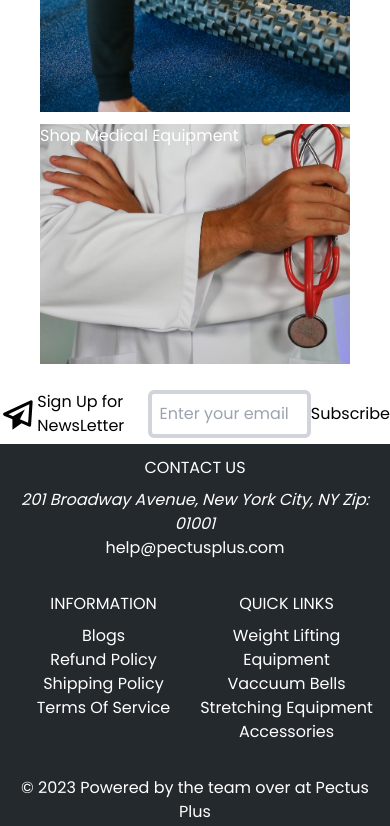
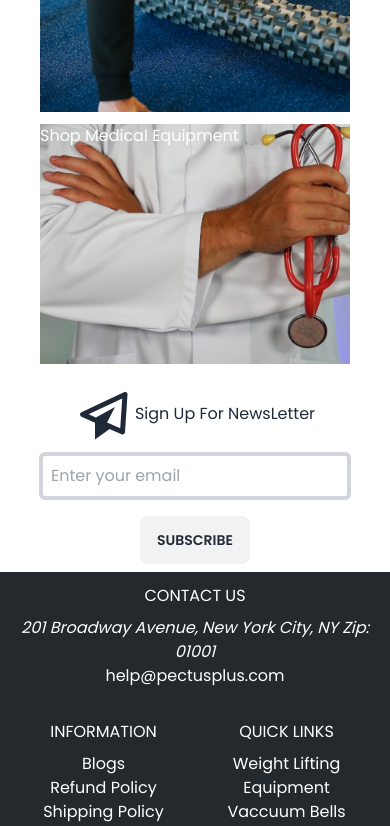
Before and after one commit to Asalz20/pectus-plus-frontend, a React (Vite) app: page / in a window 390 px wide. Shown: the part 1156-1982 px from the top of the page. Built offline with nearby package versions, Linux system fonts and the light colour scheme.

Commit message:
Made inputs responsive

```diff
--- a/package.json
+++ b/package.json
@@ -3,7 +3,7 @@
   "private": true,
   "version": "0.0.0",
   "scripts": {
-    "dev": "vite",
+    "dev": "vite --host",
     "build": "vite build",
     "lint": "eslint src --ext js,jsx --report-unused-disable-directives --max-warnings 0",
     "preview": "vite preview"
--- a/src/components/Footer.jsx
+++ b/src/components/Footer.jsx
@@ -17,17 +17,21 @@ export const Footer = () => {
 
   return (
     <footer>
-      <div className="flex flex-row items-center max-w-[1000] m-auto">
-        <BiPaperPlane className="text-6xl" />
-        <h2>Sign Up for NewsLetter</h2>
-        <label className="flex w-full" htmlFor="">
-          <input
-            className="border-4 border-solid border-gray-300 rounded-md p-2 w-full"
-            type="text"
-            placeholder="Enter your email"
-          />
-          <button>Subscribe</button>
-        </label>
+      <div className="flex flex-col items-center max-w-[1200px] m-auto sm:flex-row">
+        <div className="flex items-center">
+          <BiPaperPlane className="text-6xl" />
+          <label className="flex" htmlFor="email">
+            Sign Up For NewsLetter
+          </label>
+        </div>
+
+        <input
+          id="email"
+          className="border-4 border-solid border-gray-300 rounded-md p-2 m-2 w-4/5"
+          type="text"
+          placeholder="Enter your email"
+        />
+        <button className="btn m-2">Subscribe</button>
       </div>
       <section className="flex flex-col p-3 bg-primary text-white">
         <div className=" flex flex-col mb-8 items-center justify-center text-center">
@@ -43,7 +47,7 @@ export const Footer = () => {
             </li>
           </ul>
         </div>
-        <div className="flex flex-row justify-center w-full max-w-screen-lg m-auto">
+        <div className="flex flex-row justify-center w-full max-w-[1200px] m-auto">
           <div className="w-full flex flex-col items-center mb-8 text-center">
             <h3 className="mb-2">INFORMATION</h3>
             <ul>
--- a/src/components/Layout.jsx
+++ b/src/components/Layout.jsx
@@ -3,7 +3,7 @@ import { Header } from "./Header";
 import { Footer } from "./Footer";
 const Layout = () => {
   return (
-    <div className="min-w-container">
+    <div className="min-w-container min-h-screen flex flex-col justify-between">
       <Header />
       <Outlet />
       <Footer />
--- a/tailwind.config.js
+++ b/tailwind.config.js
@@ -1,7 +1,7 @@
 module.exports = {
   content: ["./src/**/*.{js,jsx,html}"],
   daisyui: {
-    themes: [],
+    themes: ["light"],
   },
   theme: {
     extend: {
```
Also changed, not shown: src/pages/Login.jsx (added), src/pages/SignUp.jsx (added).
